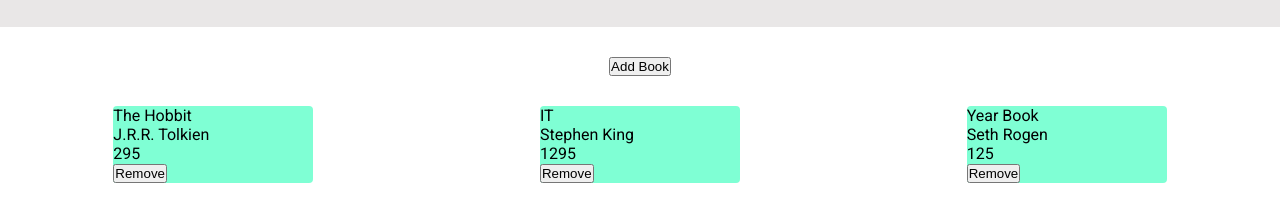
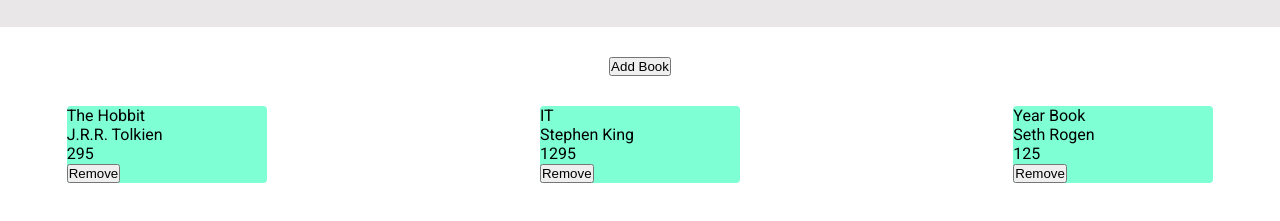
Before and after one commit to dusmer/library, a plain HTML site: page index.html in a window 1280 px wide. Shown: the part 71-292 px from the top of the page. Drawn offline with Linux system fonts and the light colour scheme.

```diff
--- a/style.css
+++ b/style.css
@@ -26,6 +26,7 @@
     flex-wrap:wrap;
     flex-direction: row;
     justify-content: space-around;
+    gap:140px;
 
 }
 
@@ -37,6 +38,7 @@
     display:flex;
     justify-content: center;
     padding:30px;
+
 }
 .bookCard{
     background-color: aquamarine;
```
